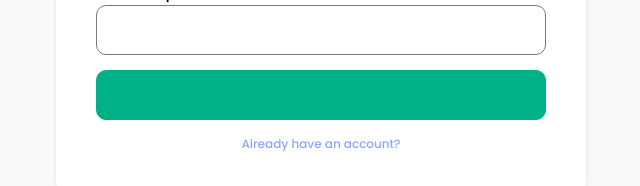
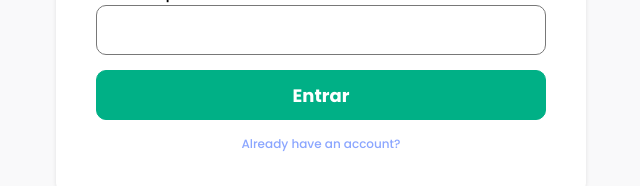
Before and after one commit to GabrielNatan/finance, a React (Create React App) app: page /create-account in a window 1280 px wide. Shown: the part 495-681 px from the top of the page, without its empty margins (319-959 px from the left). Built offline with nearby package versions, Linux system fonts and the light colour scheme.

Commit message:
refactor: change props and children in button

```diff
--- a/src/pages/CreateAccount/index.tsx
+++ b/src/pages/CreateAccount/index.tsx
@@ -96,9 +96,9 @@ export const CreateAccount = () => {
           message={validateFields('confirmPassword', errors)}
         />
         <Button
-          text="Entrar"
           type="submit"
-        />
+          disabled={false}
+        >Entrar</Button>
         <Navigation to="/login">
           Already have an account?
         </Navigation>
```
